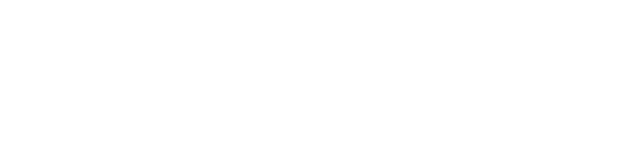
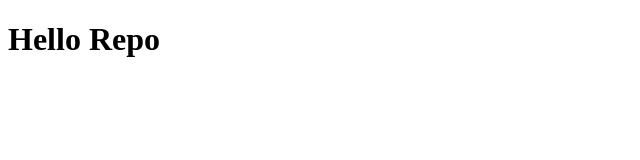
Before and after one commit to riyadsoft/first-test, a plain HTML site: page index.html in a window 1280 px wide. Shown: the whole page, without its empty margins (0-640 px from the left). Drawn offline with Linux system fonts and the light colour scheme.

Commit message:
Update index.html

```diff
--- a/index.html
+++ b/index.html
@@ -6,6 +6,6 @@
     <title>Learning GIT</title>
 </head>
 <body>
-
+    <h1>Hello Repo</h1>
 </body>
 </html>
```
